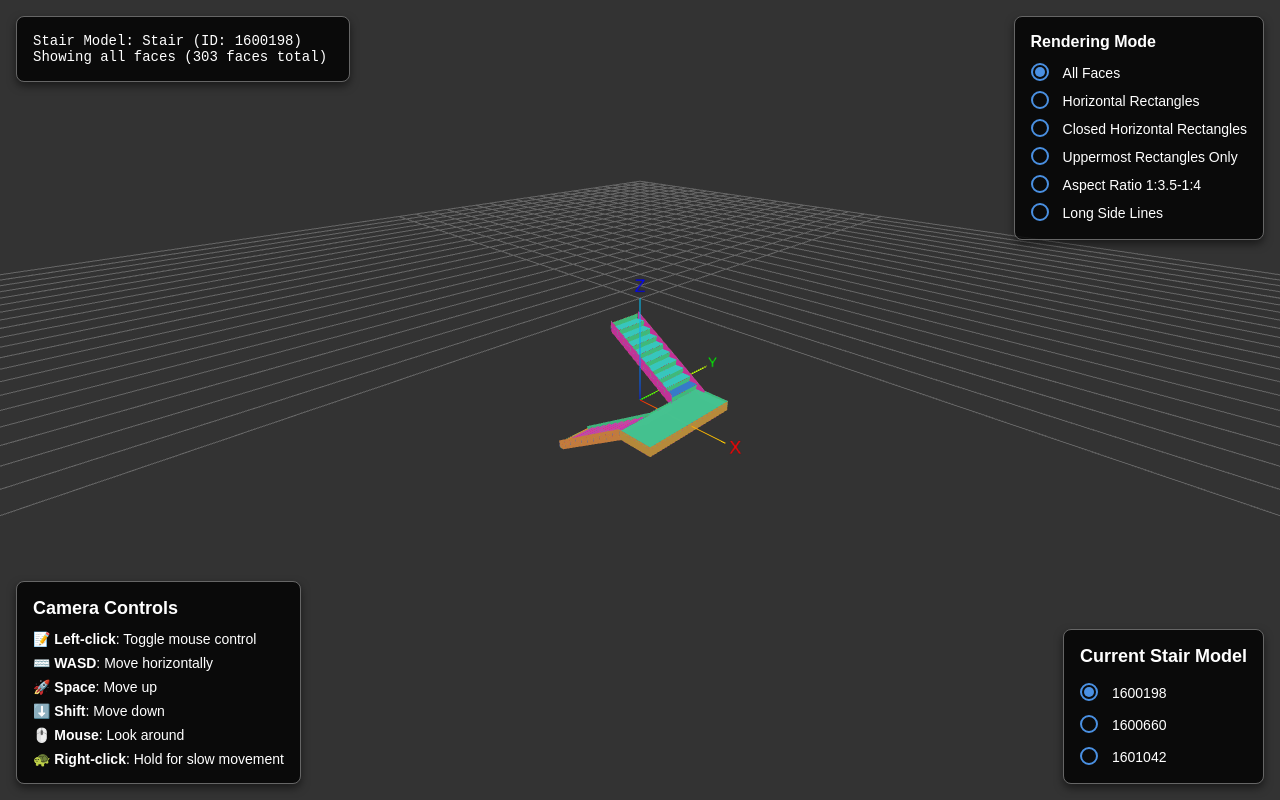
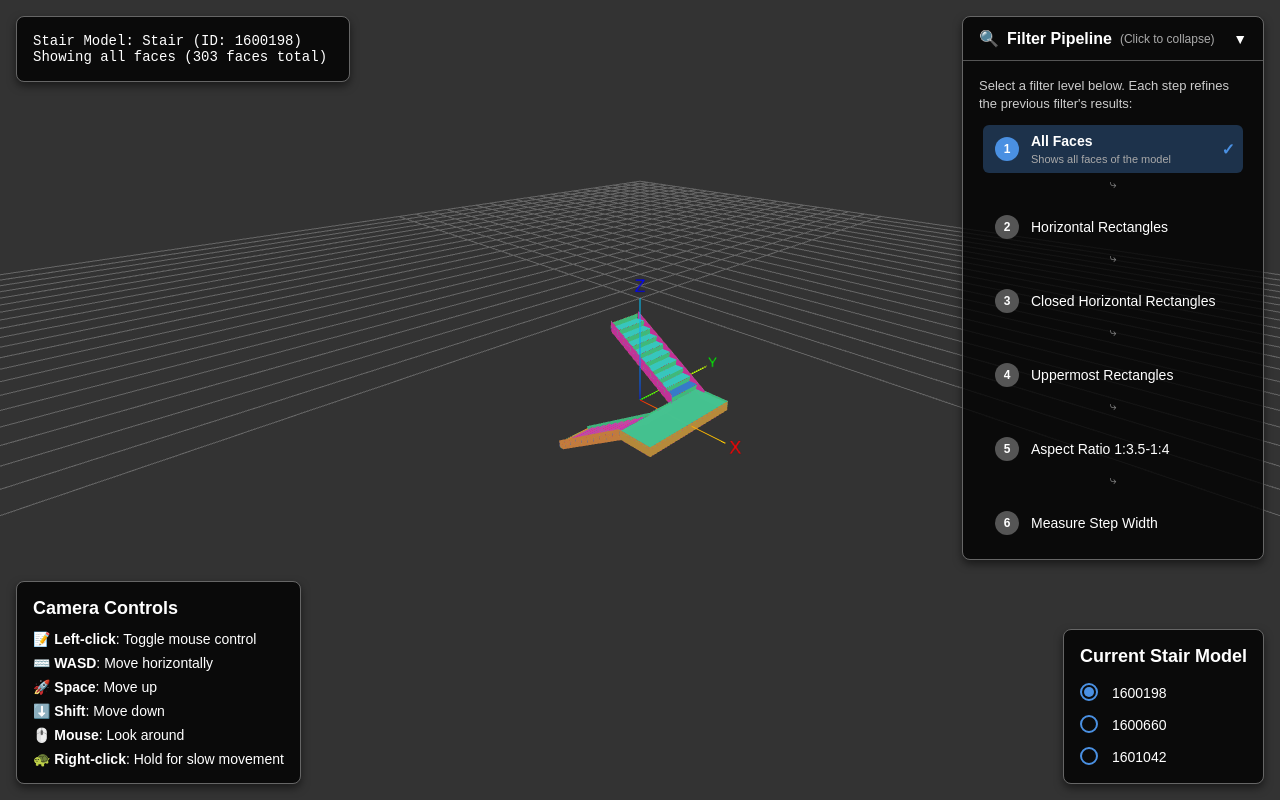
Before and after one commit to mrconter1/problem-test, a Next.js app: page / in a window 1280 px wide. Built offline with nearby package versions, Linux system fonts and the light colour scheme.

Commit message:
Improve filter UX

```diff
--- a/src/app/components/StairVisualizer/UIComponents.tsx
+++ b/src/app/components/StairVisualizer/UIComponents.tsx
@@ -189,12 +189,55 @@ export const RenderingModeToggle: React.FC<RenderingModeToggleProps> = ({
   currentMode,
   onModeChange
 }) => {
+  // State to track whether the panel is expanded or collapsed
+  const [isCollapsed, setIsCollapsed] = React.useState(false);
+
+  // Define render modes with descriptions for tooltips
+  const renderModes = [
+    {
+      id: 'all-faces',
+      mode: RenderingMode.ALL_FACES,
+      label: 'All Faces',
+      description: 'Shows all faces of the model'
+    },
+    {
+      id: 'flat-rectangles',
+      mode: RenderingMode.FLAT_RECTANGLES,
+      label: 'Horizontal Rectangles',
+      description: 'Highlights only the horizontal rectangular faces'
+    },
+    {
+      id: 'closed-rectangles',
+      mode: RenderingMode.CLOSED_RECTANGLES,
+      label: 'Closed Horizontal Rectangles',
+      description: 'Shows only rectangles that are properly closed (4 connected lines)'
+    },
+    {
+      id: 'uppermost-rectangles',
+      mode: RenderingMode.UPPERMOST_RECTANGLES,
+      label: 'Uppermost Rectangles',
+      description: 'Keeps only the topmost rectangle when multiple are stacked'
+    },
+    {
+      id: 'aspect-ratio-rectangles',
+      mode: RenderingMode.ASPECT_RATIO_RECTANGLES,
+      label: 'Aspect Ratio 1:3.5-1:4',
+      description: 'Filters rectangles to only those with aspect ratio between 1:3.5 and 1:4'
+    },
+    {
+      id: 'long-side-lines',
+      mode: RenderingMode.LONG_SIDE_LINES,
+      label: 'Measure Step Width',
+      description: 'Extracts long sides from filtered rectangles and measures the distance between them'
+    }
+  ];
+
   return (
     <div style={{
       position: 'absolute',
       top: '16px',
       right: '16px',
-      padding: '16px',
+      maxWidth: '300px',
       backgroundColor: 'rgba(0,0,0,0.8)',
       color: 'white',
       borderRadius: '8px',
@@ -202,293 +245,160 @@ export const RenderingModeToggle: React.FC<RenderingModeToggleProps> = ({
       zIndex: 1000,
       fontSize: '14px',
       border: '1px solid #666',
-      boxShadow: '0 4px 8px rgba(0,0,0,0.5)'
+      boxShadow: '0 4px 8px rgba(0,0,0,0.5)',
+      transition: 'all 0.3s ease'
     }}>
-      <h3 style={{ margin: '0 0 12px 0', fontSize: '16px', fontWeight: 'bold' }}>Rendering Mode</h3>
-
-      <div style={{ display: 'flex', flexDirection: 'column', gap: '8px' }}>
-        <div style={{ display: 'flex', alignItems: 'center' }}>
-          <div style={{ position: 'relative', width: '20px', height: '20px', marginRight: '12px' }}>
-            <input
-              type="radio"
-              id="all-faces"
-              name="renderingMode"
-              checked={currentMode === RenderingMode.ALL_FACES}
-              onChange={() => onModeChange(RenderingMode.ALL_FACES)}
+      {/* Header with collapse button */}
+      <div
         style={{
-                opacity: 0,
-                position: 'absolute',
-                width: '100%',
-                height: '100%',
-                margin: 0,
+          padding: '12px 16px',
+          display: 'flex',
+          justifyContent: 'space-between',
+          alignItems: 'center',
+          borderBottom: isCollapsed ? 'none' : '1px solid #555',
           cursor: 'pointer'
         }}
-            />
+        onClick={() => setIsCollapsed(!isCollapsed)}
+      >
+        <h3 style={{
+          margin: 0,
+          fontSize: '16px',
+          fontWeight: 'bold',
+          display: 'flex',
+          alignItems: 'center'
+        }}>
+          <span style={{ marginRight: '8px' }}>🔍</span>
+          Filter Pipeline
+          <span style={{
+            fontSize: '12px',
+            color: '#aaa',
+            marginLeft: '8px',
+            fontWeight: 'normal'
+          }}>
+            (Click to {isCollapsed ? 'expand' : 'collapse'})
+          </span>
+        </h3>
+        <div style={{
+          transform: isCollapsed ? 'rotate(180deg)' : 'rotate(0deg)',
+          transition: 'transform 0.3s ease'
+        }}>
+          ▼
+        </div>
+      </div>
+
+      {/* Collapsible content */}
+      {!isCollapsed && (
+        <div style={{ padding: '16px' }}>
+          <p style={{
+            margin: '0 0 12px 0',
+            fontSize: '13px',
+            color: '#ccc',
+            lineHeight: '1.4'
+          }}>
+            Select a filter level below. Each step refines the previous filter's results:
+          </p>
+
+          <div style={{
+            display: 'flex',
+            flexDirection: 'column',
+            gap: '12px',
+            maxHeight: '70vh',
+            overflowY: 'auto',
+            padding: '0 4px'
+          }}>
+            {renderModes.map((mode, index) => (
+              <div
+                key={mode.id}
+                style={{
+                  display: 'flex',
+                  flexDirection: 'column'
+                }}
+              >
+                <div style={{
+                  display: 'flex',
+                  alignItems: 'center',
+                  padding: '8px 12px',
+                  borderRadius: '6px',
+                  backgroundColor: currentMode === mode.mode ? 'rgba(74, 144, 226, 0.3)' : 'transparent',
+                  transition: 'background-color 0.2s',
+                  cursor: 'pointer',
+                  position: 'relative'
+                }}
+                onClick={() => onModeChange(mode.mode)}
+                title={mode.description}
+                >
+                  {/* Step number */}
+                  <div style={{
+                    display: 'flex',
+                    alignItems: 'center',
+                    justifyContent: 'center',
+                    minWidth: '24px',
+                    height: '24px',
+                    backgroundColor: currentMode === mode.mode ? '#4a90e2' : '#555',
+                    color: 'white',
+                    borderRadius: '50%',
+                    marginRight: '12px',
+                    fontWeight: 'bold',
+                    fontSize: '12px',
+                    transition: 'background-color 0.2s'
+                  }}>
+                    {index + 1}
+                  </div>
+
+                  {/* Label */}
+                  <div>
+                    <div style={{
+                      fontWeight: currentMode === mode.mode ? 'bold' : 'normal',
+                      transition: 'font-weight 0.2s'
+                    }}>
+                      {mode.label}
+                    </div>
+
+                    {/* Description only shows for active item */}
+                    {currentMode === mode.mode && (
+                      <div style={{
+                        fontSize: '11px',
+                        color: '#aaa',
+                        marginTop: '4px',
+                        transition: 'all 0.3s',
+                        maxWidth: '200px'
+                      }}>
+                        {mode.description}
+                      </div>
+                    )}
+                  </div>
+
+                  {/* Active indicator */}
+                  {currentMode === mode.mode && (
                     <div style={{
                       position: 'absolute',
-              top: 0,
-              left: 0,
-              width: '18px',
-              height: '18px',
-              borderRadius: '50%',
-              border: '2px solid #4a90e2',
-              backgroundColor: 'transparent',
-              boxSizing: 'border-box',
-              pointerEvents: 'none'
-            }}/>
-            <div style={{
-              position: 'absolute',
-              top: '4px',
-              left: '4px',
-              width: '10px',
-              height: '10px',
-              borderRadius: '50%',
-              backgroundColor: '#4a90e2',
-              opacity: currentMode === RenderingMode.ALL_FACES ? 1 : 0,
-              transition: 'opacity 0.2s',
-              pointerEvents: 'none'
-            }}/>
+                      right: '8px',
+                      color: '#4a90e2',
+                      fontSize: '16px',
+                      fontWeight: 'bold'
+                    }}>
+                      ✓
                     </div>
-          <label htmlFor="all-faces" style={{ cursor: 'pointer' }}>
-            All Faces
-          </label>
+                  )}
                 </div>
 
-        <div style={{ display: 'flex', alignItems: 'center' }}>
-          <div style={{ position: 'relative', width: '20px', height: '20px', marginRight: '12px' }}>
-            <input
-              type="radio"
-              id="flat-rectangles"
-              name="renderingMode"
-              checked={currentMode === RenderingMode.FLAT_RECTANGLES}
-              onChange={() => onModeChange(RenderingMode.FLAT_RECTANGLES)}
-              style={{
-                opacity: 0,
-                position: 'absolute',
-                width: '100%',
-                height: '100%',
-                margin: 0,
-                cursor: 'pointer'
-              }}
-            />
+                {/* Arrow down (not for the last item) */}
+                {index < renderModes.length - 1 && (
                   <div style={{
-              position: 'absolute',
-              top: 0,
-              left: 0,
-              width: '18px',
-              height: '18px',
-              borderRadius: '50%',
-              border: '2px solid #4a90e2',
-              backgroundColor: 'transparent',
-              boxSizing: 'border-box',
-              pointerEvents: 'none'
-            }}/>
-            <div style={{
-              position: 'absolute',
-              top: '4px',
-              left: '4px',
-              width: '10px',
-              height: '10px',
-              borderRadius: '50%',
-              backgroundColor: '#4a90e2',
-              opacity: currentMode === RenderingMode.FLAT_RECTANGLES ? 1 : 0,
-              transition: 'opacity 0.2s',
-              pointerEvents: 'none'
-            }}/>
+                    display: 'flex',
+                    justifyContent: 'center',
+                    margin: '4px 0',
+                    color: '#888',
+                    fontSize: '12px'
+                  }}>
+                    ⤷
                   </div>
-          <label htmlFor="flat-rectangles" style={{ cursor: 'pointer' }}>
-            Horizontal Rectangles
-          </label>
+                )}
               </div>
-
-        <div style={{ display: 'flex', alignItems: 'center' }}>
-          <div style={{ position: 'relative', width: '20px', height: '20px', marginRight: '12px' }}>
-            <input
-              type="radio"
-              id="closed-rectangles"
-              name="renderingMode"
-              checked={currentMode === RenderingMode.CLOSED_RECTANGLES}
-              onChange={() => onModeChange(RenderingMode.CLOSED_RECTANGLES)}
-              style={{
-                opacity: 0,
-                position: 'absolute',
-                width: '100%',
-                height: '100%',
-                margin: 0,
-                cursor: 'pointer'
-              }}
-            />
-            <div style={{
-              position: 'absolute',
-              top: 0,
-              left: 0,
-              width: '18px',
-              height: '18px',
-              borderRadius: '50%',
-              border: '2px solid #4a90e2',
-              backgroundColor: 'transparent',
-              boxSizing: 'border-box',
-              pointerEvents: 'none'
-            }}/>
-            <div style={{
-              position: 'absolute',
-              top: '4px',
-              left: '4px',
-              width: '10px',
-              height: '10px',
-              borderRadius: '50%',
-              backgroundColor: '#4a90e2',
-              opacity: currentMode === RenderingMode.CLOSED_RECTANGLES ? 1 : 0,
-              transition: 'opacity 0.2s',
-              pointerEvents: 'none'
-            }}/>
-          </div>
-          <label htmlFor="closed-rectangles" style={{ cursor: 'pointer' }}>
-            Closed Horizontal Rectangles
-          </label>
-        </div>
-
-        <div style={{ display: 'flex', alignItems: 'center' }}>
-          <div style={{ position: 'relative', width: '20px', height: '20px', marginRight: '12px' }}>
-            <input
-              type="radio"
-              id="uppermost-rectangles"
-              name="renderingMode"
-              checked={currentMode === RenderingMode.UPPERMOST_RECTANGLES}
-              onChange={() => onModeChange(RenderingMode.UPPERMOST_RECTANGLES)}
-              style={{
-                opacity: 0,
-                position: 'absolute',
-                width: '100%',
-                height: '100%',
-                margin: 0,
-                cursor: 'pointer'
-              }}
-            />
-            <div style={{
-              position: 'absolute',
-              top: 0,
-              left: 0,
-              width: '18px',
-              height: '18px',
-              borderRadius: '50%',
-              border: '2px solid #4a90e2',
-              backgroundColor: 'transparent',
-              boxSizing: 'border-box',
-              pointerEvents: 'none'
-            }}/>
-            <div style={{
-              position: 'absolute',
-              top: '4px',
-              left: '4px',
-              width: '10px',
-              height: '10px',
-              borderRadius: '50%',
-              backgroundColor: '#4a90e2',
-              opacity: currentMode === RenderingMode.UPPERMOST_RECTANGLES ? 1 : 0,
-              transition: 'opacity 0.2s',
-              pointerEvents: 'none'
-            }}/>
-          </div>
-          <label htmlFor="uppermost-rectangles" style={{ cursor: 'pointer' }}>
-            Uppermost Rectangles Only
-          </label>
-        </div>
-
-        <div style={{ display: 'flex', alignItems: 'center' }}>
-          <div style={{ position: 'relative', width: '20px', height: '20px', marginRight: '12px' }}>
-            <input
-              type="radio"
-              id="aspect-ratio-rectangles"
-              name="renderingMode"
-              checked={currentMode === RenderingMode.ASPECT_RATIO_RECTANGLES}
-              onChange={() => onModeChange(RenderingMode.ASPECT_RATIO_RECTANGLES)}
-              style={{
-                opacity: 0,
-                position: 'absolute',
-                width: '100%',
-                height: '100%',
-                margin: 0,
-                cursor: 'pointer'
-              }}
-            />
-            <div style={{
-              position: 'absolute',
-              top: 0,
-              left: 0,
-              width: '18px',
-              height: '18px',
-              borderRadius: '50%',
-              border: '2px solid #4a90e2',
-              backgroundColor: 'transparent',
-              boxSizing: 'border-box',
-              pointerEvents: 'none'
-            }}/>
-            <div style={{
-              position: 'absolute',
-              top: '4px',
-              left: '4px',
-              width: '10px',
-              height: '10px',
-              borderRadius: '50%',
-              backgroundColor: '#4a90e2',
-              opacity: currentMode === RenderingMode.ASPECT_RATIO_RECTANGLES ? 1 : 0,
-              transition: 'opacity 0.2s',
-              pointerEvents: 'none'
-            }}/>
-          </div>
-          <label htmlFor="aspect-ratio-rectangles" style={{ cursor: 'pointer' }}>
-            Aspect Ratio 1:3.5-1:4
-          </label>
-        </div>
-
-        <div style={{ display: 'flex', alignItems: 'center' }}>
-          <div style={{ position: 'relative', width: '20px', height: '20px', marginRight: '12px' }}>
-            <input
-              type="radio"
-              id="long-side-lines"
-              name="renderingMode"
-              checked={currentMode === RenderingMode.LONG_SIDE_LINES}
-              onChange={() => onModeChange(RenderingMode.LONG_SIDE_LINES)}
-              style={{
-                opacity: 0,
-                position: 'absolute',
-                width: '100%',
-                height: '100%',
-                margin: 0,
-                cursor: 'pointer'
-              }}
-            />
-            <div style={{
-              position: 'absolute',
-              top: 0,
-              left: 0,
-              width: '18px',
-              height: '18px',
-              borderRadius: '50%',
-              border: '2px solid #4a90e2',
-              backgroundColor: 'transparent',
-              boxSizing: 'border-box',
-              pointerEvents: 'none'
-            }}/>
-            <div style={{
-              position: 'absolute',
-              top: '4px',
-              left: '4px',
-              width: '10px',
-              height: '10px',
-              borderRadius: '50%',
-              backgroundColor: '#4a90e2',
-              opacity: currentMode === RenderingMode.LONG_SIDE_LINES ? 1 : 0,
-              transition: 'opacity 0.2s',
-              pointerEvents: 'none'
-            }}/>
-          </div>
-          <label htmlFor="long-side-lines" style={{ cursor: 'pointer' }}>
-            Long Side Lines
-          </label>
+            ))}
           </div>
         </div>
+      )}
     </div>
   );
 };
```
Lines whose indentation alone changed are shown as unchanged.
